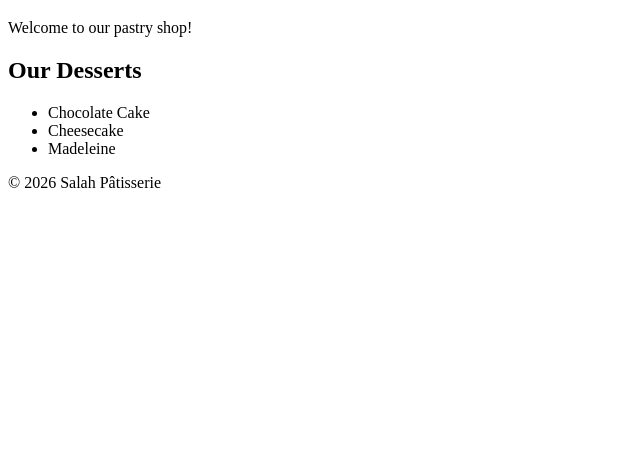
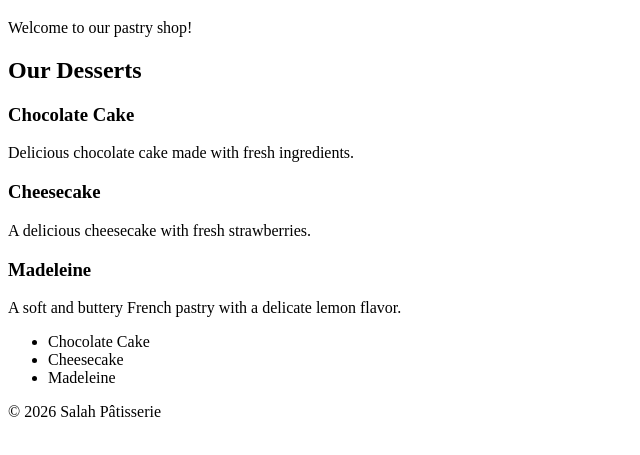
Before and after one commit to SEB-maker12/Salah-patisserie, a plain HTML site: page index.html in a window 1280 px wide. Shown: the part 61-516 px from the top of the page, without its empty margins (0-640 px from the left). Drawn offline with Linux system fonts and the light colour scheme.

Commit message:
Update index.html

```diff
--- a/index.html
+++ b/index.html
@@ -16,6 +16,19 @@
     <main>
         <section>
             <h2>Our Desserts</h2>
+            <article>
+                <h3>Chocolate Cake</h3>
+                <p>Delicious chocolate cake made with fresh ingredients.</p>
+            </article>
+            <article>
+                <h3>Cheesecake</h3>
+                <p>A delicious cheesecake with fresh strawberries.</p>
+            </article>
+            <article>
+                <h3>Madeleine</h3>
+                <p>A soft and buttery French pastry with a delicate lemon flavor.</p>
+            </article>
+
             <ul>
                 <li>Chocolate Cake</li>
                 <li>Cheesecake</li>
```
